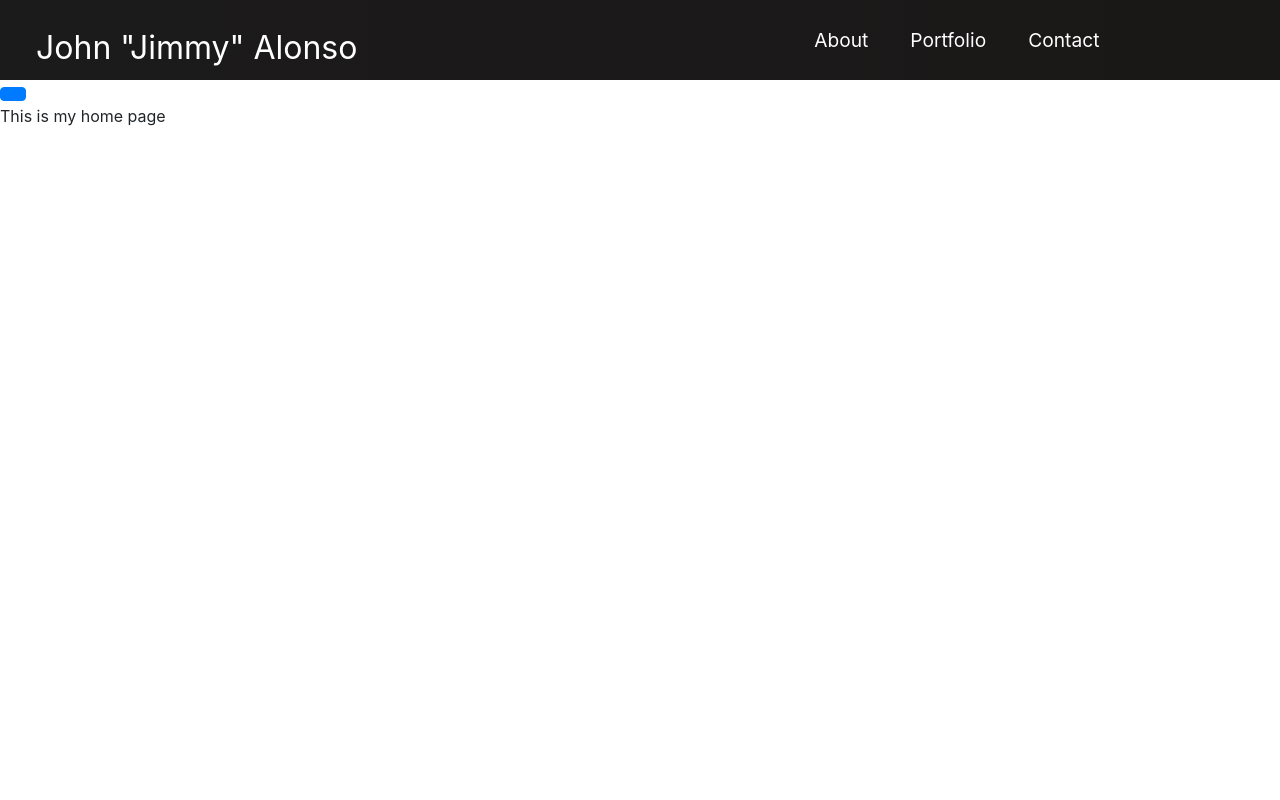
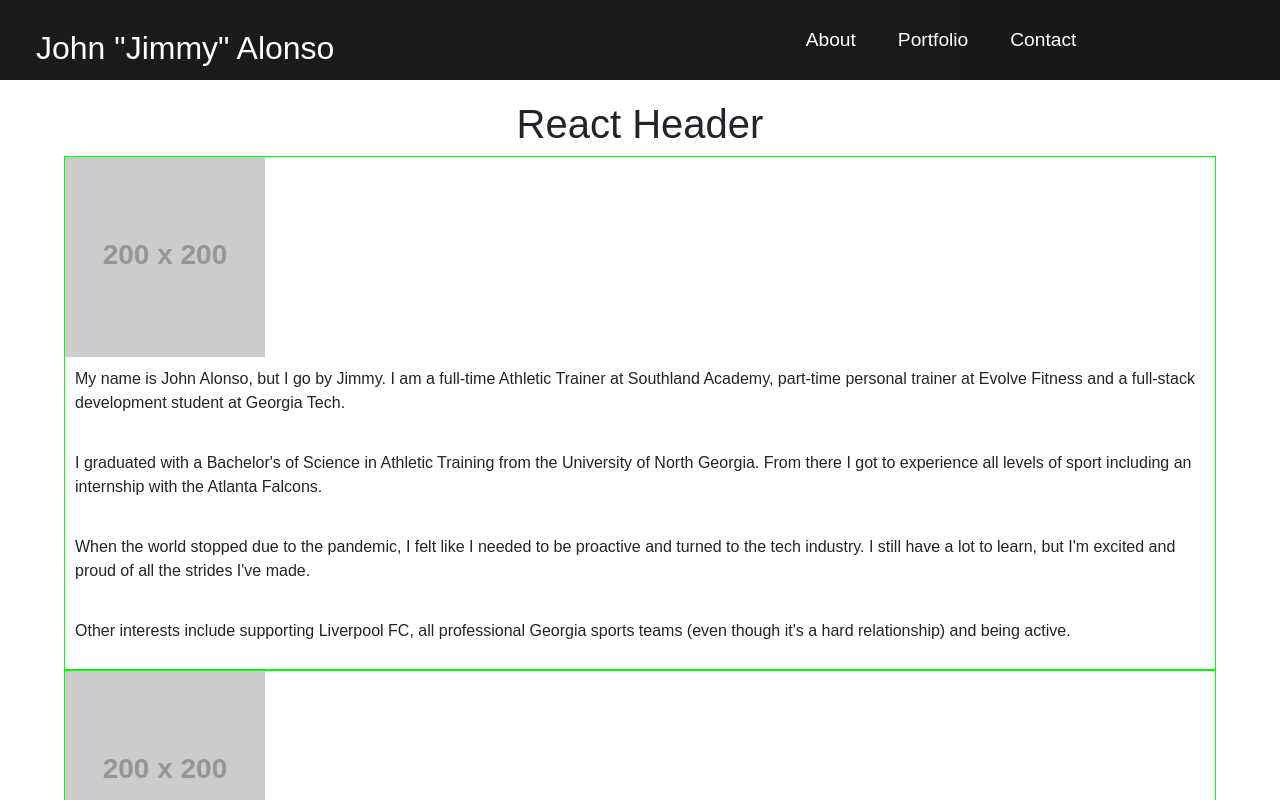
Before and after one commit to jvalon9455/react-portfolio, a React (Create React App) app: page / in a window 1280 px wide. Shown: the top 800 px of the page. Built offline with nearby package versions, Linux system fonts and the light colour scheme.

Commit message:
created header. added container. need to work on portfolio and route

```diff
--- a/public/index.html
+++ b/public/index.html
@@ -19,10 +19,16 @@
       integrity="sha384-TX8t27EcRE3e/ihU7zmQxVncDAy5uIKz4rEkgIXeMed4M0jlfIDPvg6uqKI2xXr2"
       crossorigin="anonymous"
     />
-
+    <link
+      href="https://fonts.googleapis.com/css2?family=Playfair+Display&display=swap"
+      rel="stylesheet"
+    />
 
     <title>React Portfolio</title>
-    <script src="https://kit.fontawesome.com/9f2178e353.js" crossorigin="anonymous"></script>
+    <script
+      src="https://kit.fontawesome.com/9f2178e353.js"
+      crossorigin="anonymous"
+    ></script>
   </head>
   <body>
     <noscript>You need to enable JavaScript to run this app.</noscript>
--- /dev/null
+++ b/src/App.css
@@ -0,0 +1,22 @@
+ * {
+  box-sizing: border-box;
+  margin: 0;
+  padding: 0;
+  font-family: "Commissioner", sans-serif;
+}
+.page-heading {
+  text-align: center;
+  padding-top: 40px;
+  padding-bottom: 40px;
+  border: 1px solid red;
+}
+.body-wrapper {
+  /* color: white;
+    background-color: #333; */
+  margin: auto;
+  border: 1px solid lime;
+  width: 90vw;
+}
+.body-wrapper p {
+    padding: 10px;
+  }
--- a/src/App.js
+++ b/src/App.js
@@ -4,13 +4,18 @@ import About from "./pages/About/About";
 import Portfolio from "./pages/Portfolio/Portfolio";
 import Navbar from "./components/Navbar/Navbar";
 import Button from "./components/Button/Button";
+import Header from "./components/Header/Header";
+import "./App.css";
 
 function App() {
   return (
     <div className="App">
       <Router>
         <Navbar />
+        <Header />
         <Button />
+        <About />
+
         {/* <div>
           <Link to="/">About</Link>
         </div>
--- a/src/components/Button/Button.jsx
+++ b/src/components/Button/Button.jsx
@@ -15,11 +15,11 @@ function Button({ children, type, onClick, buttonStyle, buttonSize }) {
 //   test browser route
   return (
     <div>
-      <Link to="expresso" className="btn-mobile">
+      {/* <Link to="expresso" className="btn-mobile">
         <button className={`btn ${checkButtonStyle} ${checkButtonSize}`}>
           {children}
         </button>
-      </Link>
+      </Link> */}
     </div>
   );
 }
--- /dev/null
+++ b/src/components/Header/Header.css
@@ -0,0 +1,5 @@
+.header-container h1 {
+    margin-top: 20px;
+    border: 3px;
+    text-align: center;
+  }
--- /dev/null
+++ b/src/components/Header/Header.jsx
@@ -0,0 +1,12 @@
+import React from 'react';
+import "./Header.css";
+
+const Header = () => {
+    return (
+        <div className="header-container">
+            <h1>React Header</h1>
+        </div>
+    );
+};
+
+export default Header;
--- /dev/null
+++ b/src/pages/About/About.css
@@ -0,0 +1,4 @@
+img {
+    border-radius: 10px;
+    float: right;
+  }
--- a/src/pages/About/About.jsx
+++ b/src/pages/About/About.jsx
@@ -2,9 +2,34 @@ import React from "react";
 
 const About = () => {
   return (
+    <>
 
-        <div>This is my home page</div>
+      <div className="body-wrapper">
 
+        <img src="https://via.placeholder.com/200x200.png"></img>
+
+        <p>
+          My name is John Alonso, but I go by Jimmy. I am a full-time Athletic
+          Trainer at Southland Academy, part-time personal trainer at Evolve
+          Fitness and a full-stack development student at Georgia Tech.
+        </p>
+        <p>
+          I graduated with a Bachelor's of Science in Athletic Training from the
+          University of North Georgia. From there I got to experience all levels
+          of sport including an internship with the Atlanta Falcons.
+        </p>
+        <p>
+          When the world stopped due to the pandemic, I felt like I needed to be
+          proactive and turned to the tech industry. I still have a lot to
+          learn, but I'm excited and proud of all the strides I've made.
+        </p>
+        <p>
+          Other interests include supporting Liverpool FC, all professional
+          Georgia sports teams (even though it's a hard relationship) and being
+          active.
+        </p>
+      </div>
+    </>
   );
 };
 
```
Also changed, not shown: src/images/Portfolio pic.png (added).
